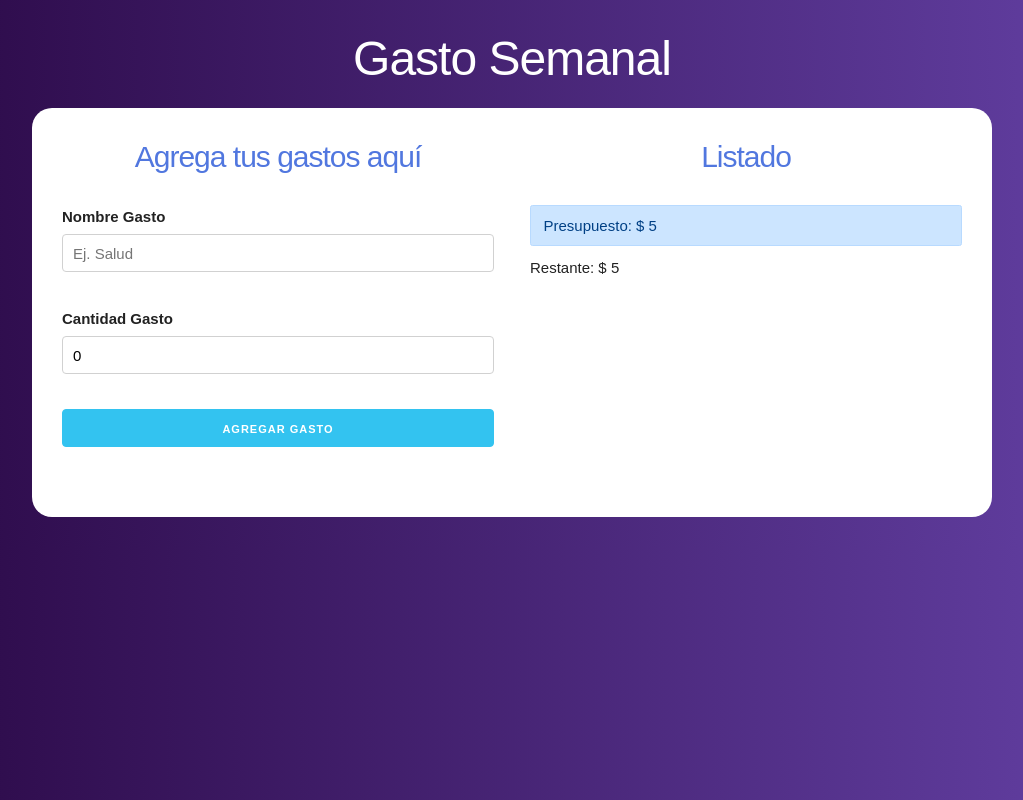
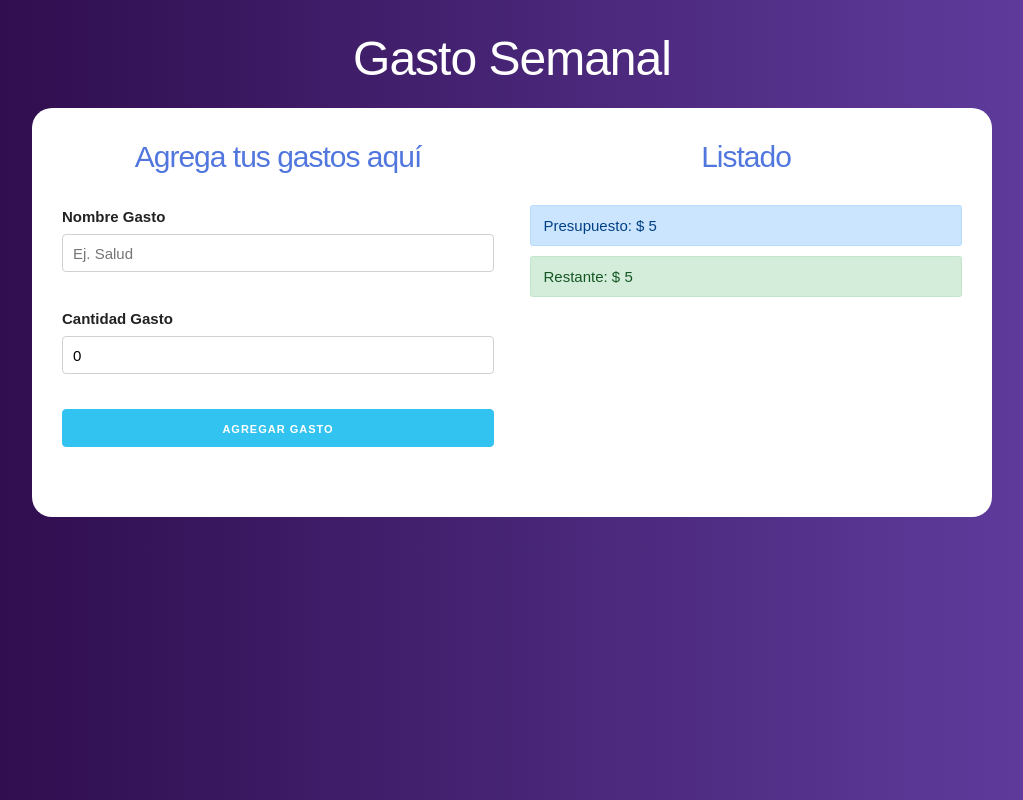
Before and after one commit to DieCau/presupuesto-app, a React (Create React App) app: page / in a window 1280 px wide. Both pictures are taken after typing "5" into the empty fields and a click on the input "Definir Presupuesto". Shown: the whole page, without its empty margins (128-1151 px from the left). Built offline with nearby package versions, Linux system fonts and the light colour scheme.

Commit message:
Se realizo el build del proyecto

```diff
--- a/src/App.js
+++ b/src/App.js
@@ -33,7 +33,7 @@
       setCrearGasto(false)
     }
 
-  }, [gasto]);
+  }, [gasto, creargasto, gastos, restante]);
 
 
   return (
--- a/src/components/ControlPresupuesto.js
+++ b/src/components/ControlPresupuesto.js
@@ -1,6 +1,6 @@
 import React, { Fragment } from 'react';
+import PropTypes from 'prop-types';
 import { revisarPresupuesto } from '../helpers';
-;
 
 
 const ControlPresupuesto = ({ presupuesto, restante }) => {
@@ -9,11 +9,16 @@
           <div className="alert alert-primary">
             Presupuesto: $ {presupuesto}
           </div>
-          <div className={revisarPresupuesto}>
+          <div className={revisarPresupuesto(presupuesto, restante)}>
             Restante: $ {restante}
           </div>
       </Fragment>
   );
 };
 
+ControlPresupuesto.propTypes = {
+  presupuesto: PropTypes.number.isRequired,
+  restante: PropTypes.number.isRequired
+}
+
 export default ControlPresupuesto;
--- a/src/components/Gasto.js
+++ b/src/components/Gasto.js
@@ -1,4 +1,6 @@
 import React from 'react';
+import PropTypes from 'prop-types';
+
 
 const Gasto = ({gasto}) => (
     <li className='gastos'>
@@ -10,4 +12,8 @@
 
 );
 
+Gasto.propTypes = {
+    gasto: PropTypes.object.isRequired
+}
+
 export default Gasto;
--- a/src/components/Listado.js
+++ b/src/components/Listado.js
@@ -1,5 +1,6 @@
 import React from 'react';
 import Gasto from './Gasto';
+import PropTypes from 'prop-types';
 
 const Listado = ({ gastos }) => (
     <div className="gastos-realizados">
@@ -15,4 +16,8 @@
     </div>
 );
 
+Listado.propTypes = {
+    gastos: PropTypes.array.isRequired
+}
+
 export default Listado;
```
Also changed, not shown: src/components/Error.js (+7 -1 lines), src/components/Formulario.js (+7 -1 lines), src/components/Pregunta.js (+7 -0 lines).
